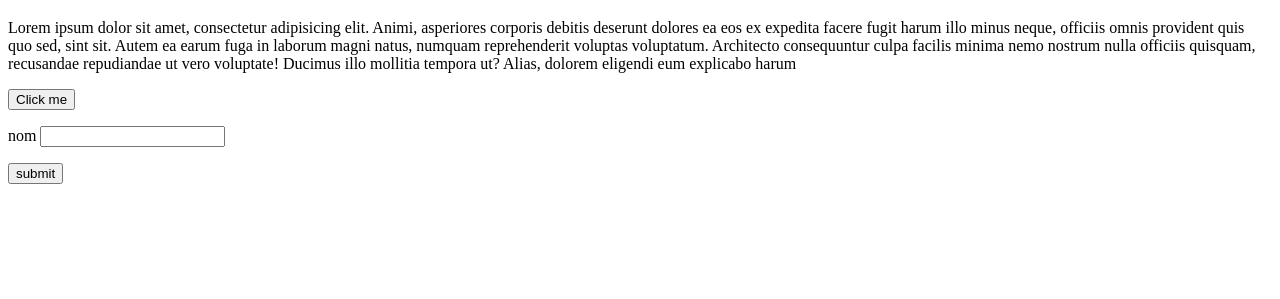
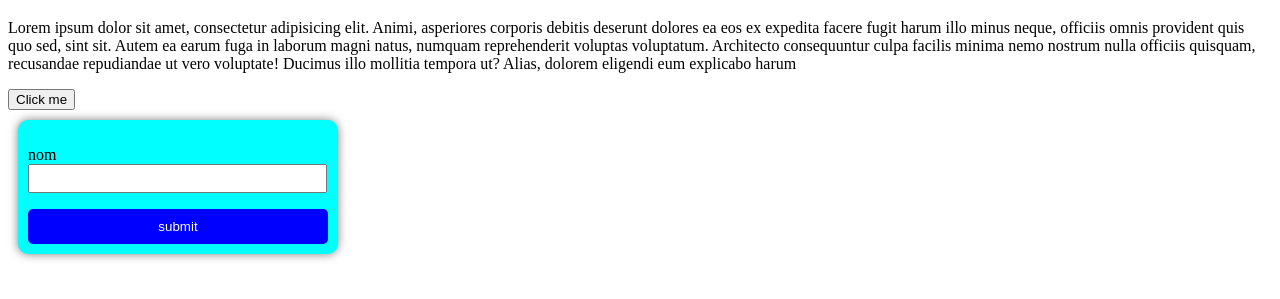
Before and after one commit to Emassu123/learn_thomas, a plain HTML site: page index.html in a window 1280 px wide. Shown: the part 61-360 px from the top of the page. Drawn offline with Linux system fonts and the light colour scheme.

Commit message:
ajout du css au formulaire

```diff
--- /dev/null
+++ b/css/style.css
@@ -0,0 +1,23 @@
+form{
+    background-color: cyan;
+    width: 300px;
+    padding: 10px;
+    margin: 10px;
+    border-radius: 10px;
+    box-shadow: 0 0 10px rgba(0,0,0,0.5);
+}
+
+input{
+    width: 95%;
+    padding: 5px;
+    outline: none;
+}
+
+form button{
+    background-color: blue;
+    color: white;
+    padding: 10px;
+    border: none;
+    border-radius: 5px;
+    width: 100%;
+}
--- a/index.html
+++ b/index.html
@@ -3,6 +3,7 @@
 <head>
     <meta charset="UTF-8">
     <title>Title</title>
+  <link rel="stylesheet" href="./css/style.css">
 </head>
 <body>
 
@@ -30,6 +31,6 @@
     <button>submit</button>
   </form>
 
-  <script src="js/index.js"></script>
+  <script src="./js/index.js"></script>
 </body>
 </html>
```
